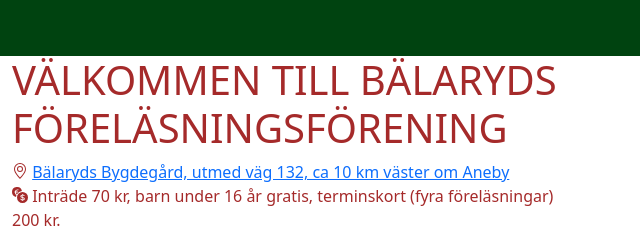
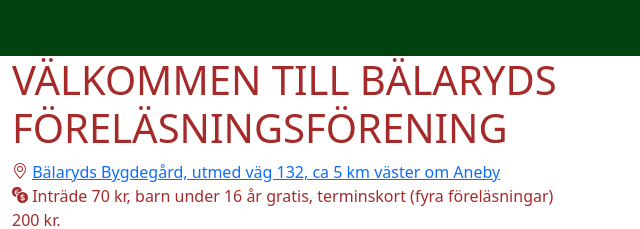
Before and after one commit to lensbjerg/balarydsff, a plain HTML site: page index.html in a window 1280 px wide. Shown: the top 229 px of the page, 640-1280 px from the left. Drawn offline with nearby package versions, Linux system fonts and the light colour scheme; a script that the page names is missing.

Commit message:
detail fix

```diff
--- a/index.html
+++ b/index.html
@@ -117,7 +117,7 @@
               <a
                 target="_blank"
                 href="https://www.google.com/maps/place/B%C3%A4laryds+bygdeg%C3%A5rd/@57.8163251,14.7399861,17z/data=!3m1!4b1!4m6!3m5!1s0x465a19bfdae60761:0x2581d6b02a84575!8m2!3d57.8163251!4d14.742561!16s%2Fg%2F11jt2520ht?entry=ttu">
-                Bälaryds Bygdegård, utmed väg 132, ca 10 km väster om Aneby</a
+                Bälaryds Bygdegård, utmed väg 132, ca 5 km väster om Aneby</a
               ></span
             >
           </div>
```
